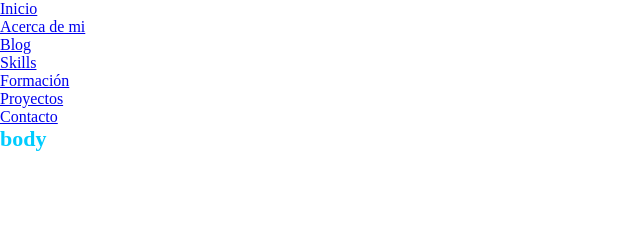
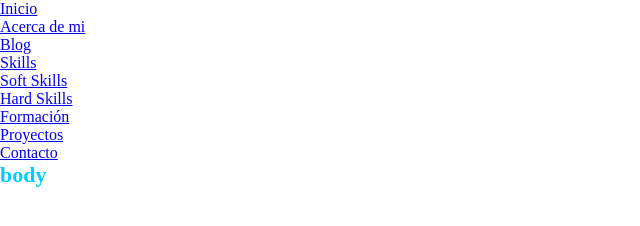
Before and after one commit to lunabianchib/lunabianchib.github.io, a plain HTML site: page index.html in a window 1280 px wide. Shown: the whole page, without its empty margins (0-640 px from the left). Drawn offline with Linux system fonts and the light colour scheme.

Commit message:
update index.html

```diff
--- a/index.html
+++ b/index.html
@@ -28,7 +28,10 @@
     <li><a href="/Blog" aria-current="page">Blog</a></li>
     <!-- Aquí van las skills: Soft: habilidades y como me describo. Ej: autodidacta, creativa, responsable, trabajo en equipo, liderazgo, etc. Hard: los programas y lenguajes que domino. Ej: html5, css, (y sus porcentajes de cada uno) !-->
     <li><a href="/Skills" aria-current="page">Skills</a></li>
-
+    <ul class="nav-submenu">
+      <li><a href="/Softskills" aria-current="page">Soft Skills</a></li>
+      <li><a href="/Hardskills" aria-current="page">Hard Skills</a></li>
+    </ul>
     <li><a href="/Formacion" aria-current="page">Formación</a></li>
     <li><a href="/Proyectos" aria-current="page">Proyectos</a></li>
     <li><a href="/Contacto" aria-current="page">Contacto</a></li>
```
